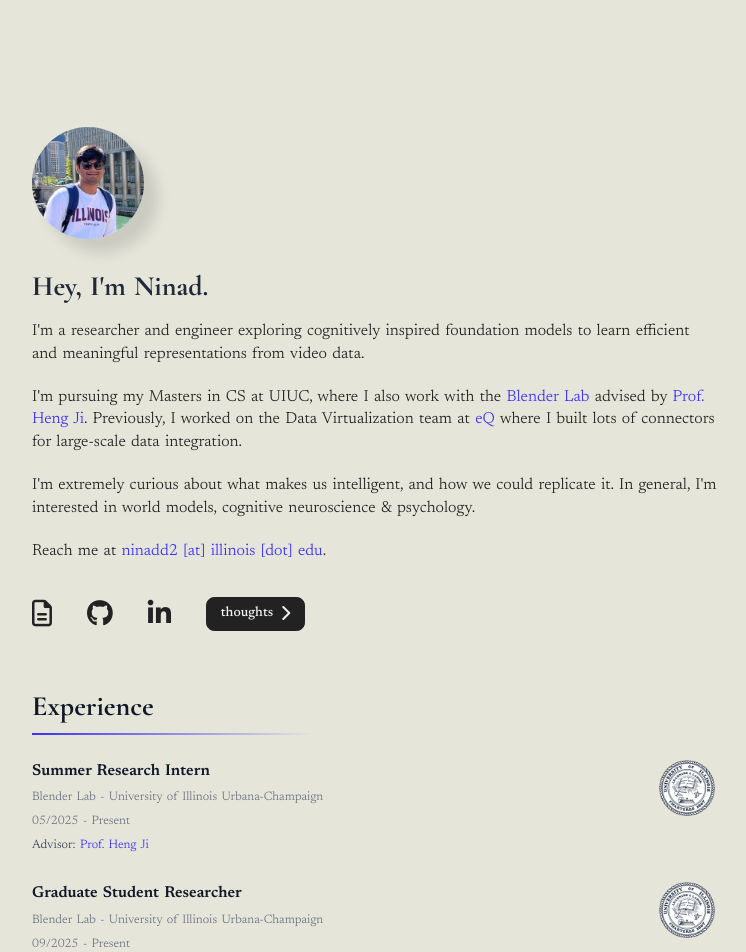
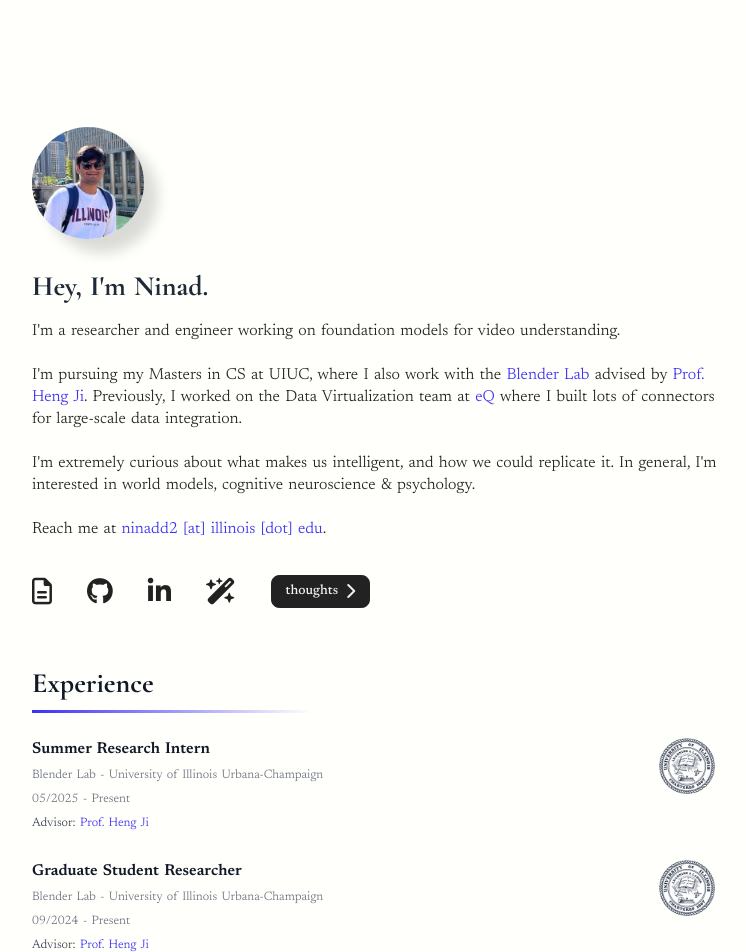
Before and after one commit to ninaddaithankar/ninaddaithankar.github.io, a React (Vite) app: page /#/ in a window 1280 px wide. Shown: the part 40-992 px from the top of the page, without its empty margins (265-1011 px from the left). Built offline with nearby package versions, Linux system fonts and the light colour scheme.

Commit message:
fixed date and changed about

```diff
--- a/src/App.css
+++ b/src/App.css
@@ -14,7 +14,7 @@
 body {
   font-family: 'Newsreader', serif;
   font-weight: 350;
-  background-color: rgb(229, 229, 218);
+  background-color: rgb(255, 255, 251);
   color: #1f2937;
   margin: 0;
   padding: 0;
@@ -59,12 +59,12 @@ a {
   object-fit: cover;
   border-radius: 50%;
   margin-bottom: 2rem;
-  box-shadow: 1rem 1rem 1rem rgba(0, 0, 0, 0.116);
+  box-shadow: 1rem 1rem 1rem rgba(0, 0, 0, 0.15);
 }
 
 .hero-title {
   font-family: 'Cormorant Garamond', serif;
-  font-size: 3rem;
+  font-size: 2.5rem;
   font-weight: 700;
   text-align: left;
   margin-bottom: 1rem;
@@ -94,7 +94,7 @@ a {
   padding-top: 0.2rem;
 }
 
-.fa-brands, .fa-regular {
+.fa-brands, .fa-regular, .fa-wand-magic-sparkles {
   font-size: 1.9rem;
 }
 
--- a/src/components/Experience.tsx
+++ b/src/components/Experience.tsx
@@ -26,7 +26,7 @@ const Experience: React.FC = () => {
     {
       title: 'Graduate Student Researcher',
       institution: 'Blender Lab - University of Illinois Urbana-Champaign',
-      period: '09/2025 - Present',
+      period: '09/2024 - Present',
       advisor: 'Prof. Heng Ji',
       advisorUrl: 'https://blender.cs.illinois.edu/hengji.html',
       topic: 'SSL - Visual Representation Learning',
--- a/src/components/Header.tsx
+++ b/src/components/Header.tsx
@@ -12,8 +12,7 @@ const Header: React.FC = () => {
       <h1 className="hero-title">Hey, I'm Ninad.</h1>
       <div className="hero-about">
         <p>
-          I'm a researcher and engineer exploring cognitively inspired foundation models to learn efficient and meaningful representations from video data.
-          {/* I'm a researcher currently working on self-supervised learning, particularly visual representation learning. */}
+          I'm a researcher and engineer working on foundation models for video understanding.
         </p>
         <p>
           I'm pursuing my Masters in CS at UIUC, where I also work with the  <a href="https://blender.cs.illinois.edu/people/" target="_blank" rel="noopener noreferrer">Blender Lab</a> advised by  <a href="https://blender.cs.illinois.edu/hengji.html" target="_blank" rel="noopener noreferrer">Prof. Heng Ji</a>.
@@ -28,9 +27,15 @@ const Header: React.FC = () => {
       </div>
       <div className="hero-social-row">
         <a href="/cv.pdf" aria-label="CV" className="hero-social-icon" target="_blank" rel="noopener noreferrer"><i className="fa-regular fa-file-lines"></i></a>
+
         {/* <a href="#" aria-label="Scholar" className="hero-social-icon"><i className="fa-solid fa-graduation-cap"></i></a> */}
+
         <a href="https://github.com/ninaddaithankar" aria-label="GitHub" className="hero-social-icon" target="_blank" rel="noopener noreferrer"><i className="fa-brands fa-github"></i></a>
-        <a href="https://www.linkedin.com/in/ninaddaithankar/" aria-label="LinkedIn" className="hero-social-icon"><i className="fa-brands fa-linkedin-in"></i></a>
+
+        <a href="https://www.linkedin.com/in/ninaddaithankar/" aria-label="LinkedIn" className="hero-social-icon" target="_blank" rel="noopener noreferrer"><i className="fa-brands fa-linkedin-in"></i></a>
+
+        <a href="https://wandb.ai/profile/ninaddaithankar" aria-label="WandB" className="hero-social-icon" target="_blank" rel="noopener noreferrer"><i className="fa-solid fa-wand-magic-sparkles"></i></a>
+
         <Link to="/blog" className="blog-btn-inline">thoughts <i className="fa-solid fa-chevron-right" style={{paddingLeft:"0.5rem"}}></i></Link>
       </div>
       {/* <div className="hero-actions">
```
